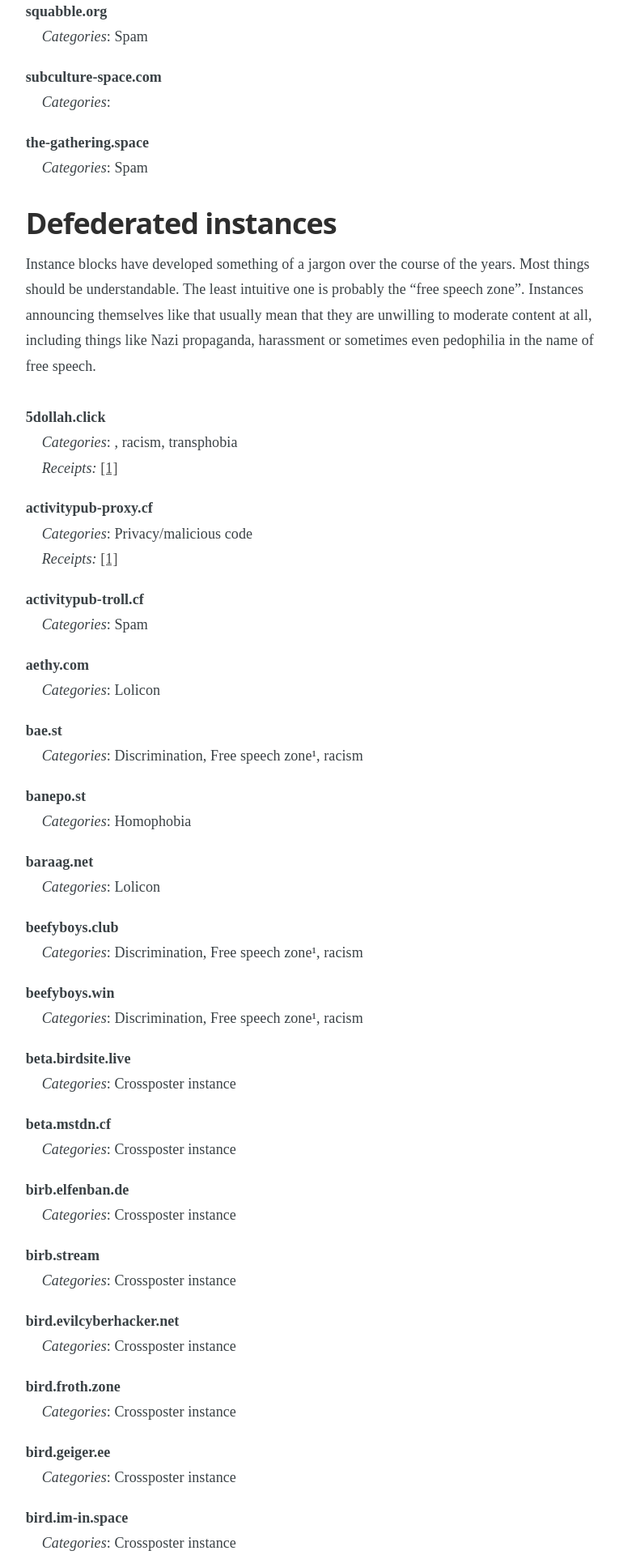
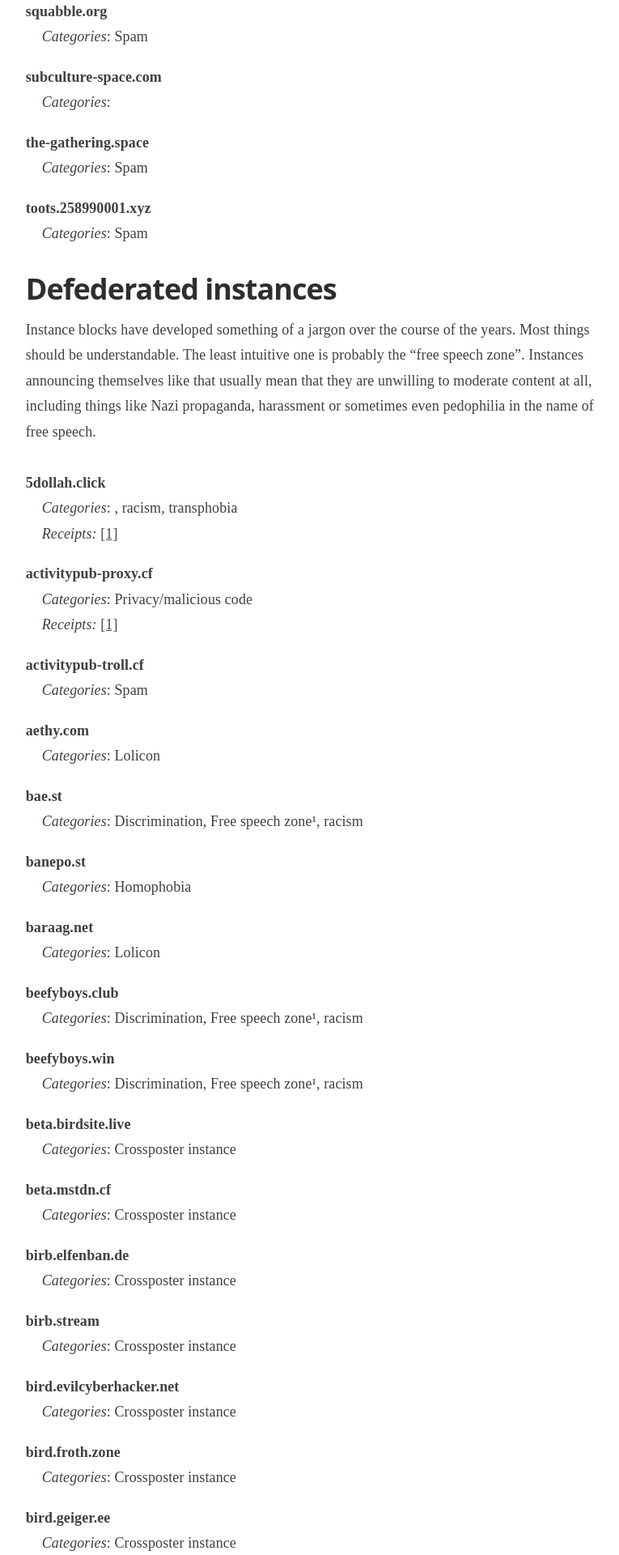
Before and after one commit to chaossocial/meta, a Jekyll site: the page built from federation.md, in a window 1280 px wide. Shown: the part 2855-4775 px from the top of the page at 81% size, without its empty margins (398-1163 px from the left). Built offline with Jekyll 4.4.1, drawn with Linux system fonts in a browser that asks for light colours; some of the changed text lies outside the part shown.

Commit message:
Limit toots.258990001.xyz

```diff
--- a/_data/limited_instances.json
+++ b/_data/limited_instances.json
@@ -226,5 +226,14 @@
     "receipts": [],
     "comment_en": "",
     "comment_de": ""
+  },
+  {
+    "instance": "toots.258990001.xyz",
+    "tags": [
+      "SPAM"
+    ],
+    "receipts": [],
+    "comment_en": "",
+    "comment_de": ""
   }
 ]
```
